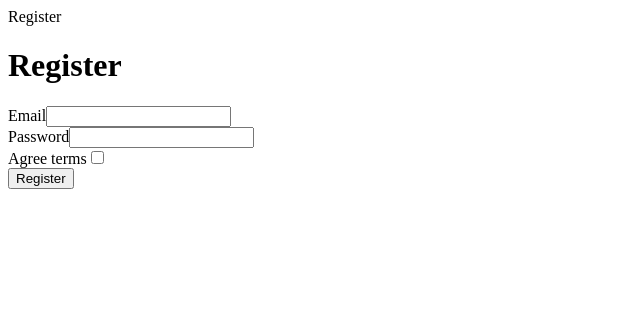
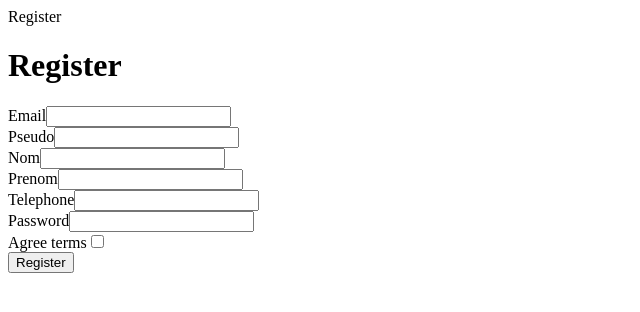
Before and after one commit to micka44800/Sortir.com, a Symfony app: template templates/registration/register.html.twig in a window 1280 px wide. Shown: the top 312 px of the page, without its empty margins (0-640 px from the left). Run offline with Twig, Linux system fonts and the light colour scheme; the template is opened without the code that fills it, so the values that code supplies are empty; form fields are guessed from the names that the template uses; some libraries are stand-ins or nearby versions.

Commit message:
creation entiter pour bdd/association

```diff
--- a/src/Controller/RegistrationController.php
+++ b/src/Controller/RegistrationController.php
@@ -32,9 +32,12 @@ class RegistrationController extends AbstractController
     {
         $user = new User();
         $form = $this->createForm(RegistrationFormType::class, $user);
+        //dd($request);
         $form->handleRequest($request);
 
         if ($form->isSubmitted() && $form->isValid()) {
+            $user->setRoles(['ROLE_USER']);
+            $user->setActif(true);
             // encode the plain password
             $user->setPassword(
                 $userPasswordHasher->hashPassword(
--- a/src/Form/RegistrationFormType.php
+++ b/src/Form/RegistrationFormType.php
@@ -17,8 +17,11 @@ class RegistrationFormType extends AbstractType
     public function buildForm(FormBuilderInterface $builder, array $options): void
     {
         $builder
+            ->add('email')
             ->add('pseudo')
-            ->add('email')
+            ->add('nom')
+            ->add('prenom')
+            ->add('telephone')
             ->add('agreeTerms', CheckboxType::class, [
                 'mapped' => false,
                 'constraints' => [
--- a/templates/registration/register.html.twig
+++ b/templates/registration/register.html.twig
@@ -11,7 +11,11 @@
 
     {{ form_start(registrationForm) }}
         {{ form_row(registrationForm.email) }}
-        {{ form_row(registrationForm.plainPassword, {
+        {{ form_row(registrationForm.pseudo) }}
+        {{ form_row(registrationForm.nom) }}
+        {{ form_row(registrationForm.prenom) }}
+        {{ form_row(registrationForm.telephone) }}
+    {{ form_row(registrationForm.plainPassword, {
             label: 'Password'
         }) }}
         {{ form_row(registrationForm.agreeTerms) }}
```
Also changed, not shown: src/Entity/User.php (+7 -5 lines).
